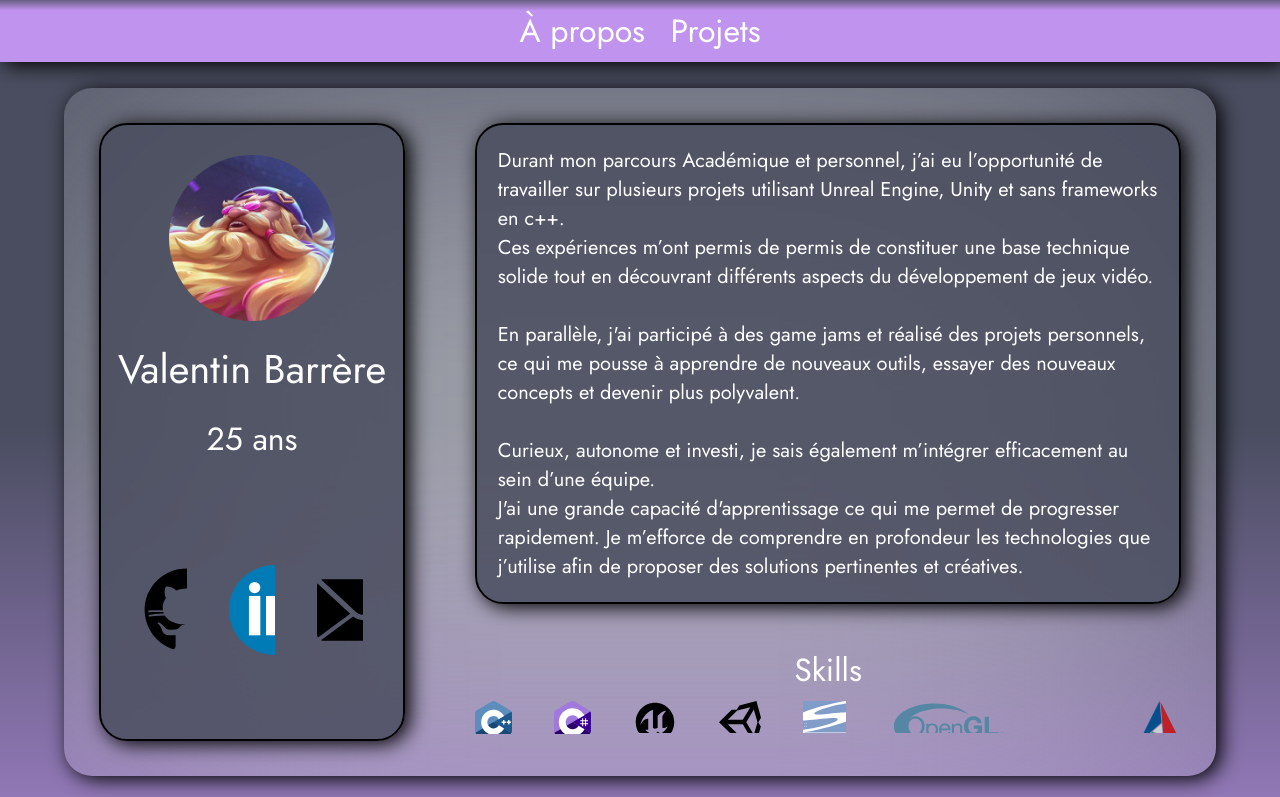
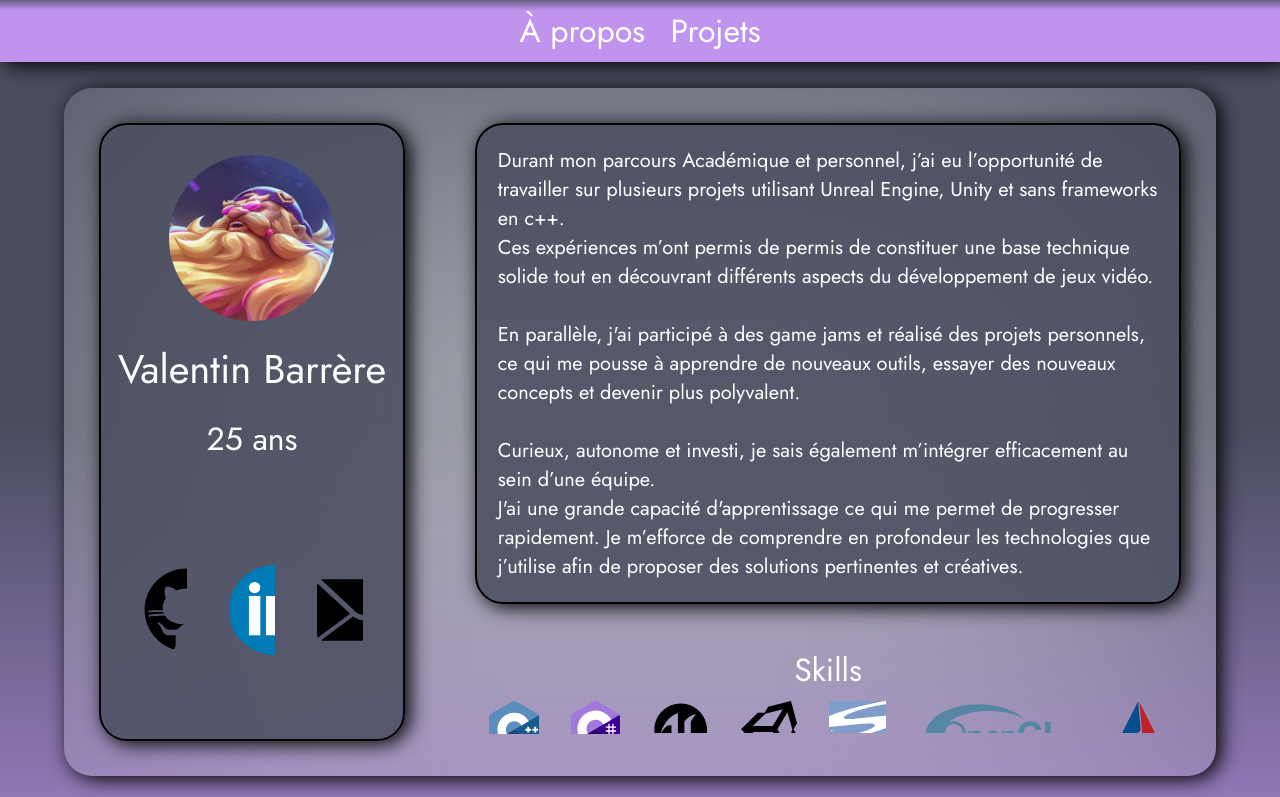
Before and after one commit to EtriZe/EtriZe.github.io, a plain HTML site: page index.html in a window 1280 px wide. Shown: the top 797 px of the page. Drawn offline with Linux system fonts and the light colour scheme; a web font is replaced by a local one.

Commit message:
Correctif bizarre

```diff
--- a/style.css
+++ b/style.css
@@ -161,7 +161,7 @@ aboutme::before {
     flex-direction: row;
     justify-content: center;
     align-items: center;
-    gap: 6%;
+    gap: 4vh;
 }
 
 #skillsIco div {
@@ -183,7 +183,7 @@ aboutme::before {
 
 #cmake {
     background-image: url('images/Cmake.svg');
-    margin-left: 11vh;
+    margin-left: 0vh;
 }
 
 #cpp {
```
